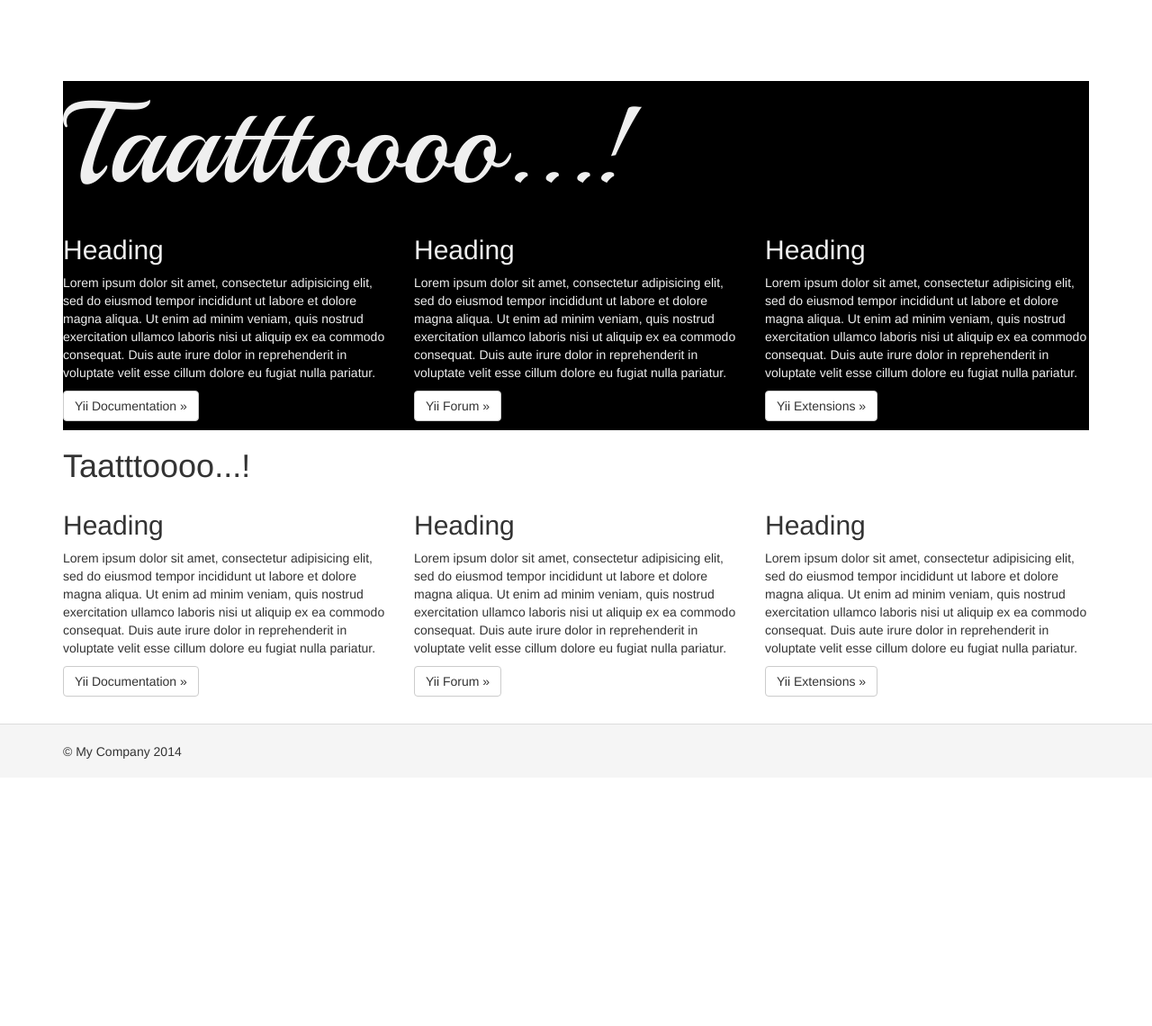
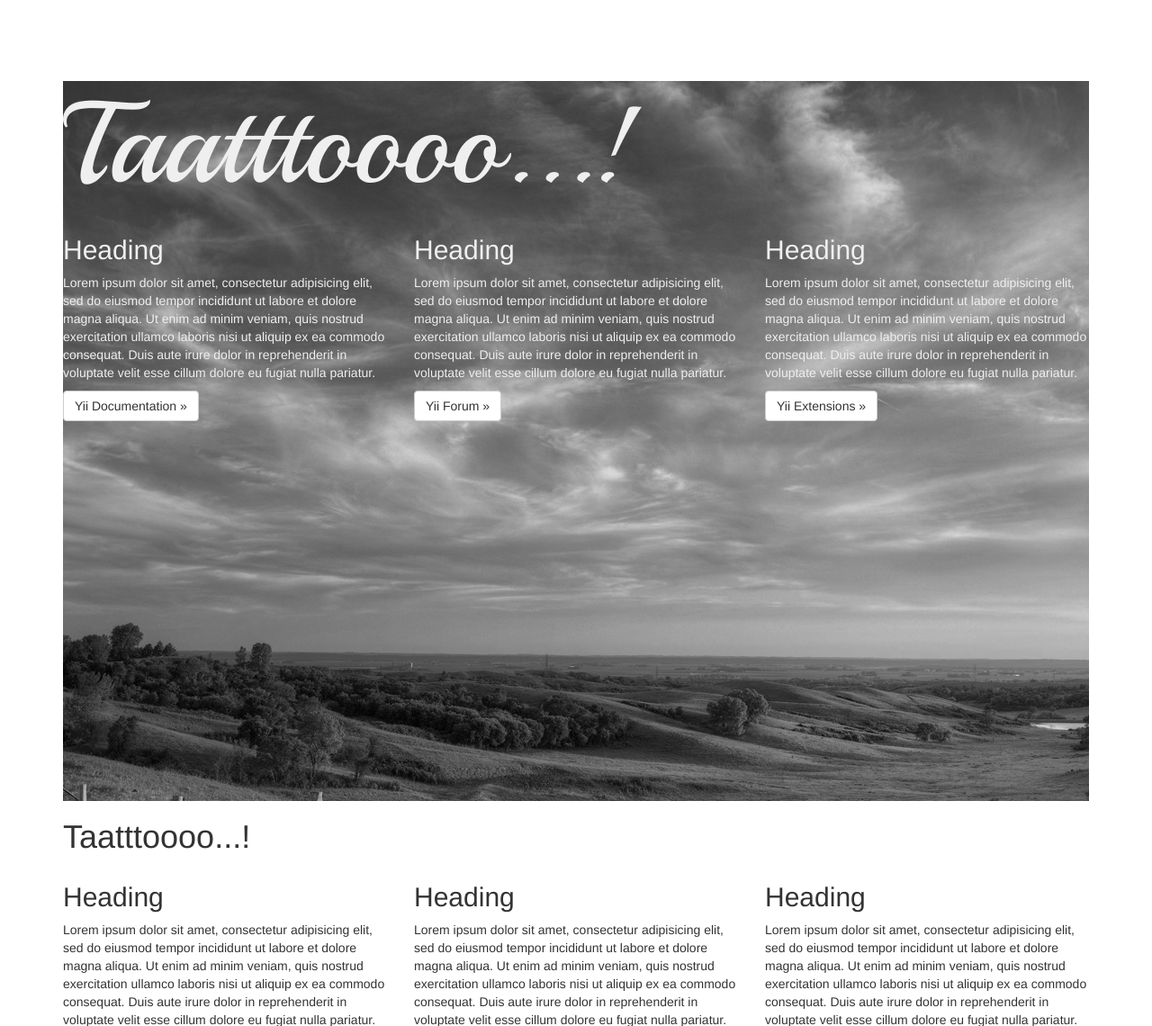
Before and after one commit to philippfrenzel/taatttoooo, a Yii app: template views/site/index.php in a window 1280 px wide. Shown: the top 1140 px of the page at 90% size. Before the commit the page ends 843 px from the top, so only its background shows below. Run offline with PHP 8.4 and a stand-in for Yii, Linux system fonts and the light colour scheme; the template is opened without the code that fills it, so the values that code supplies are empty; some libraries are stand-ins or nearby versions.

Commit message:
add full back

```diff
--- a/web/css/onepage.css
+++ b/web/css/onepage.css
@@ -1,5 +1,6 @@
 #intro1{
-  background-color: #000000;
+  background: url("../gfx/broKettleBW.jpg") repeat scroll 0 0 rgba(0, 0, 0, 0);
+  min-height: 800px;
   color:#efefef;
 }
 
```
Also changed, not shown: web/gfx/broKettleBW.jpg (added).
